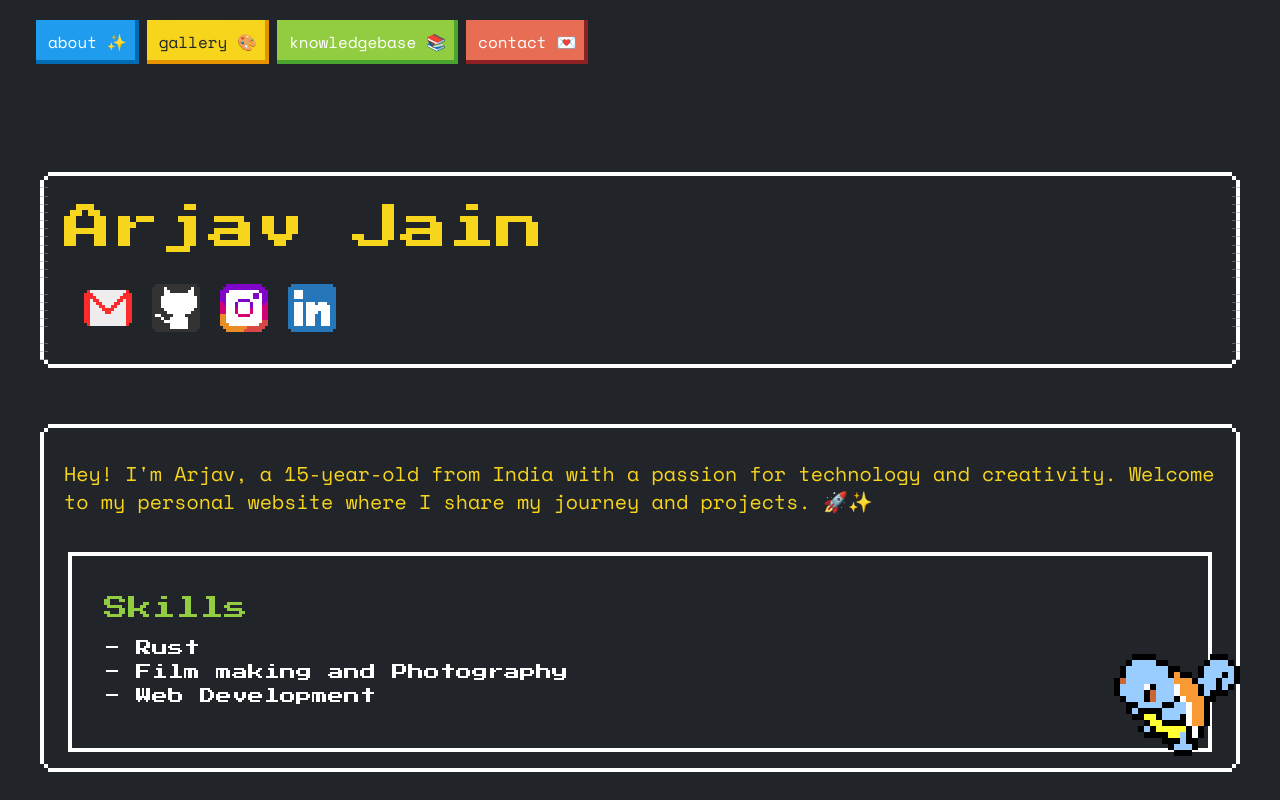
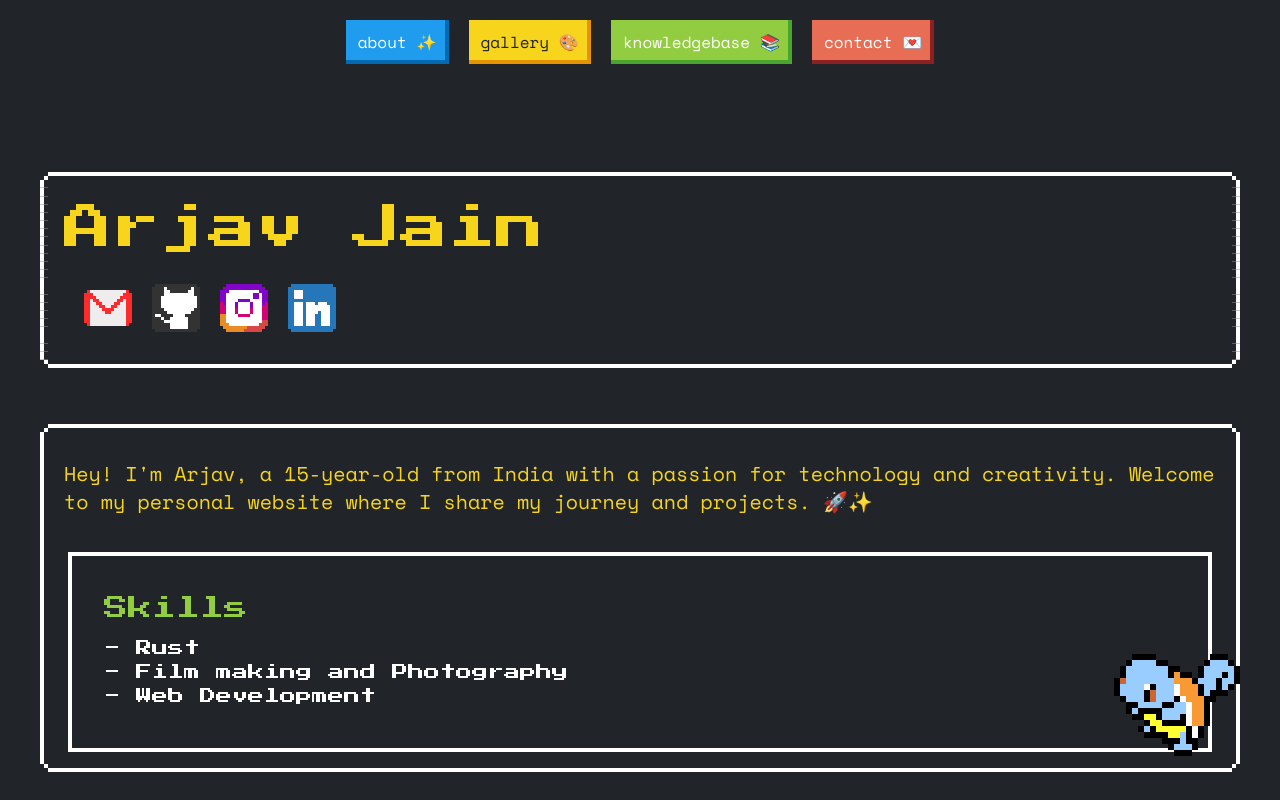
Before and after one commit to arjav0703/my-website, a Next.js app: page / in a window 1280 px wide. Shown: the top 800 px of the page. Built offline with nearby package versions, Linux system fonts and the light colour scheme.

Commit message:
fix navbar

```diff
--- a/src/app/components/nav.tsx
+++ b/src/app/components/nav.tsx
@@ -2,8 +2,8 @@ import Link from "next/link";
 
 export default function MyNav() {
   return (
-    <div className="bg-[#212529]">
-      <nav className="flex justify-end items-center max-w-7xl mx-auto gap-5 px-8 py-4">
+    <div className="flex justify-center items-center bg-[#212529]">
+      <nav className="flex justify-center items-center px-8 py-4">
         <NavBtn textdata="about ✨" type="primary" linkto="./" />
         <NavBtn textdata="gallery 🎨" type="warning" linkto="./gallery" />
         <NavBtn
@@ -27,7 +27,7 @@ function NavBtn({
   linkto: string;
 }) {
   return (
-    <Link href={linkto}>
+    <Link href={linkto} className="mx-1.5">
       <button type="button" className={`nes-btn is-${type}`}>
         {textdata}
       </button>
```
